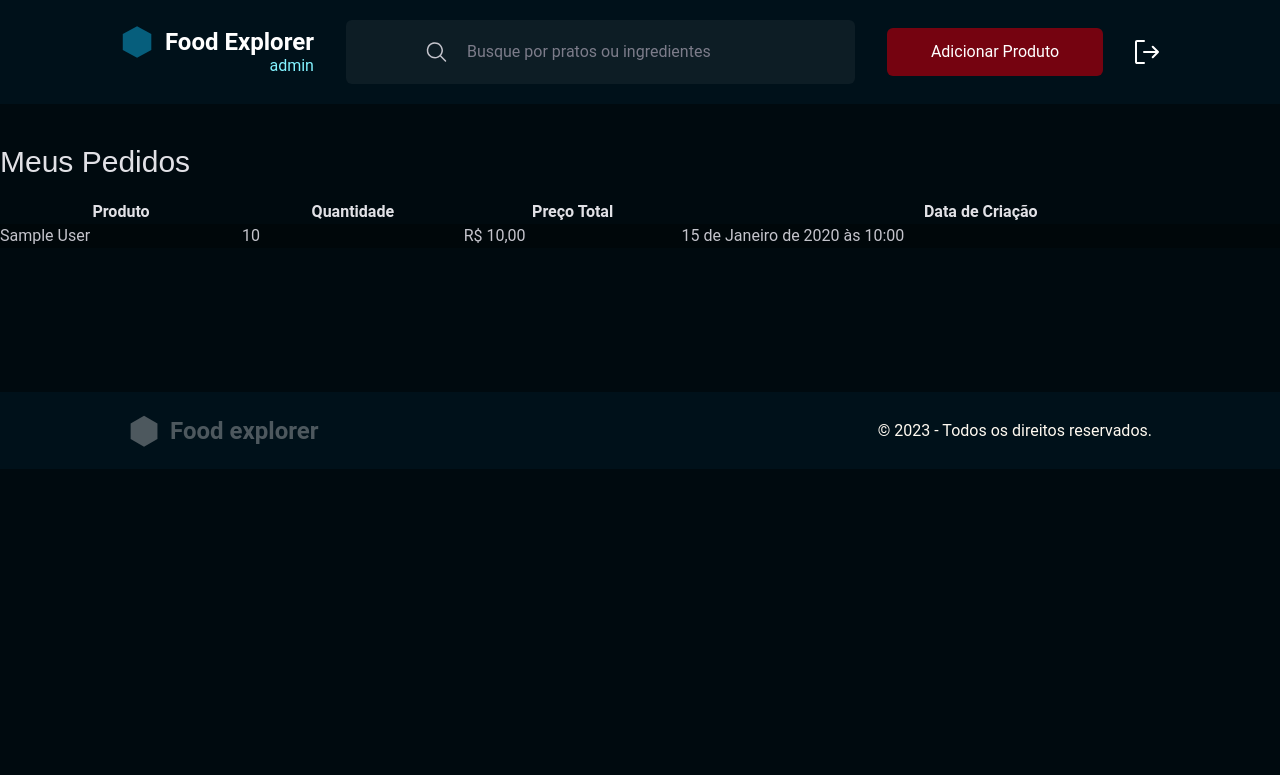
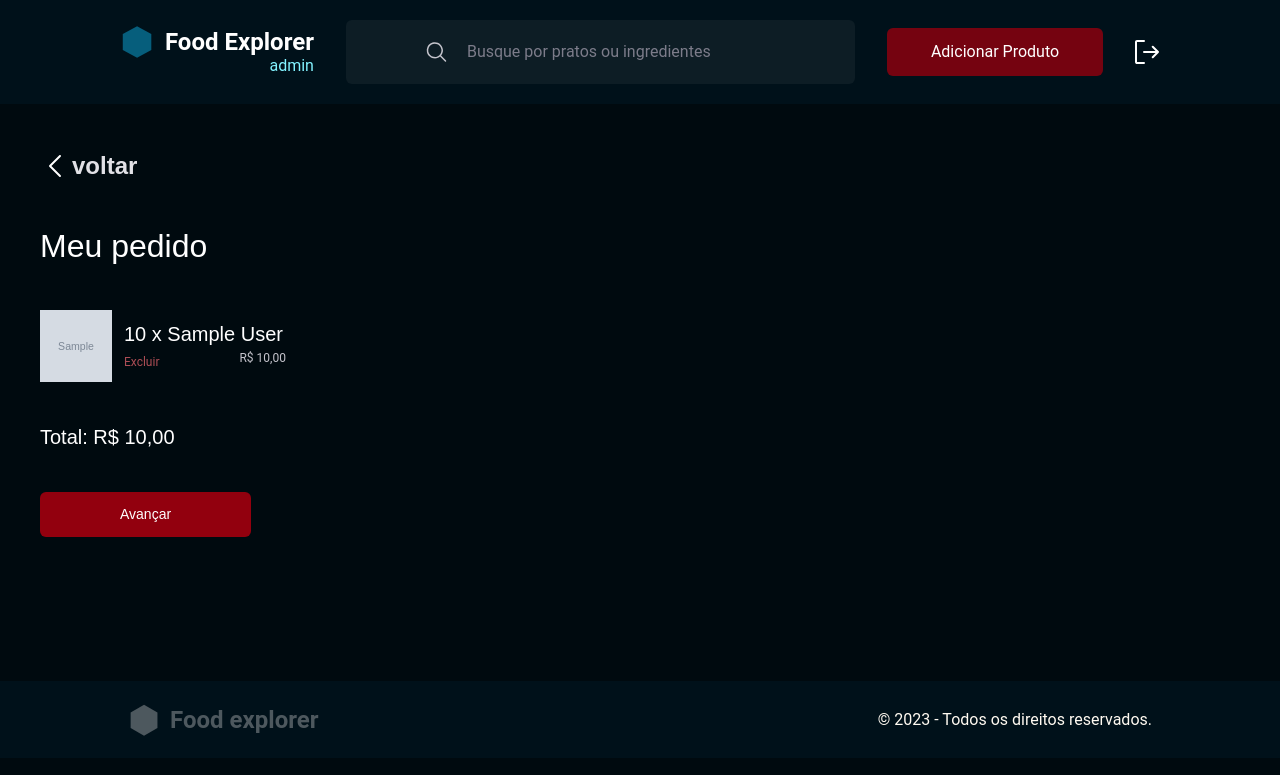
Before and after one commit to diogokimisima/django-project, a Django app: page /accounts/pedidos/ in a window 1280 px wide. Shown: the top 775 px of the page. Run offline with Django 5.2, Linux system fonts and the light colour scheme; a user stored in the database is signed in; tables that the repository leaves empty hold one stand-in row (values such as "Sample post"); grey boxes marked "Sample" are stand-in pictures; some libraries are stand-ins or nearby versions.

Commit message:
created the function of adding to the favorites table

```diff
--- a/accounts/models.py
+++ b/accounts/models.py
@@ -2,14 +2,14 @@ from django.db import models
 from django.contrib.auth.models import User
 
 class Produto(models.Model):
-    nome = models.CharField(max_length=100)
+    nome = models.CharField(max_length=255)
+    preco = models.DecimalField(max_digits=10, decimal_places=2)
+    imagem = models.ImageField(upload_to='produtos/')
     descricao = models.TextField()
-    preco = models.DecimalField(max_digits=10, decimal_places=2)
-    data_criacao = models.DateTimeField(auto_now_add=True)
-    imagem = models.ImageField(upload_to='produtos/', blank=True, null=True)  # Adiciona o campo de imagem
 
-    def __str__(self):
-        return self.nome
+    def is_favorito(self, usuario):
+        return self.favorito_set.filter(usuario=usuario).exists()
+
 class Pedido(models.Model):
     usuario = models.ForeignKey(User, on_delete=models.CASCADE)
     produto = models.ForeignKey(Produto, on_delete=models.CASCADE)
@@ -23,3 +23,10 @@ class Pedido(models.Model):
 
     def __str__(self):
         return f"Pedido de {self.usuario.username} - {self.produto.nome} (Quantidade: {self.quantidade})"
+
+class Favorito(models.Model):
+    usuario = models.ForeignKey(User, on_delete=models.CASCADE)
+    produto = models.ForeignKey(Produto, on_delete=models.CASCADE)
+
+    class Meta:
+        unique_together = ('usuario', 'produto')
--- a/accounts/templates/accounts/pedidos.html
+++ b/accounts/templates/accounts/pedidos.html
@@ -1,4 +1,3 @@
-<!-- pedidos.html -->
 {% load static tailwind_tags %}
 <!DOCTYPE html>
 <html lang="pt-br">
@@ -12,32 +11,37 @@
     <div>
       {% include 'accounts/header.html' %}
 
-      <div class="mt-36">
-        <h2 class="text-light-300 text-3xl font-poppins">Meus Pedidos</h2>
-        <table class="mt-5 w-full">
-          <thead>
-            <tr>
-              <th class="text-light-300">Produto</th>
-              <th class="text-light-300">Quantidade</th>
-              <th class="text-light-300">Preço Total</th>
-              <th class="text-light-300">Data de Criação</th>
-            </tr>
-          </thead>
-          <tbody>
-            {% for pedido in pedidos %}
-              <tr class="bg-dark-200">
-                <td class="text-light-400">{{ pedido.produto.nome }}</td>
-                <td class="text-light-400">{{ pedido.quantidade }}</td>
-                <td class="text-light-400">R$ {{ pedido.preco_total }}</td>
-                <td class="text-light-400">{{ pedido.data_criacao }}</td>
-              </tr>
-            {% empty %}
-              <tr>
-                <td colspan="4" class="text-center text-light-400">Nenhum pedido encontrado.</td>
-              </tr>
-            {% endfor %}
-          </tbody>
-        </table>
+      <div class="flex flex-col items-start mx-auto max-w-[1300px] mt-[150px] px-10 space-y-10">
+        <div class="space-y-4">
+          <a href="{% url 'home' %}" class="flex items-center">
+            <img class="w-8 h-8" src="{% static 'accounts/images/back.svg' %}" alt="back" />
+            <p class="font-bold font-poppins text-light-300 text-2xl">voltar</p>
+          </a>
+        </div>
+        <h1 class="font-poppins text-[32px]">Meu pedido</h1>
+        <div class="flex flex-wrap gap-x-12 gap-y-7">
+          {% for pedido in pedidos %}
+            <div class="flex items-center gap-3">
+              <img class="w-[72px] h-[72px]" src="{{ pedido.produto.imagem.url }}" alt="imagem produto" />
+              <div>
+                <h2 class="font-poppins text-[20px]">{{ pedido.quantidade }} x {{ pedido.produto.nome }}</h2>
+                <div class="flex">
+                  <form method="POST" action="{% url 'delete_pedido' pedido.id %}">
+                    {% csrf_token %}
+                    <button type="submit" class="text-tomato-400 text-[12px]">Excluir</button>
+                  </form>
+                  <span class="text-[12px] text-light-400 ml-20">R$ {{ pedido.preco_total }}</span>
+                </div>
+              </div>
+            </div>
+          {% empty %}
+            <span colspan="4" class="text-center text-light-400">Nenhum pedido encontrado.</span>
+          {% endfor %}
+        </div>
+
+        <p class="font-poppins text-[20px]">Total: R$ {{ total }}</p>
+
+        <button class="font-poppins text-[14px] px-20 py-3 bg-tomato-200 rounded-md">Avançar</button>
       </div>
     </div>
 
--- a/accounts/urls.py
+++ b/accounts/urls.py
@@ -7,9 +7,13 @@ urlpatterns = [
     path('login/', views.login_view, name='login'),
     path('home/', views.home_view, name='home'),
     path('logout/', auth_views.LogoutView.as_view(), name='logout'),
+    path('pedidos/', views.pedidos_view, name='pedidos'),
     path('add-produto/', views.add_produto_view, name='add_produto'),
+    path('favoritos/', views.favoritos_view, name='favoritos_view'),
+
     path('incluir-pedido/<int:produto_id>/', views.incluir_pedido, name='incluir_pedido'),
-    path('pedidos/', views.pedidos_view, name='pedidos'),
+    path('pedidos/delete/<int:id>/', views.delete_pedido, name='delete_pedido'),
     path('update_produto/<int:id>/', views.update_produto, name='update_produto'),
-    path('produto/<int:produto_id>/delete/', views.delete_produto, name='delete_produto')
+    path('produto/<int:produto_id>/delete/', views.delete_produto, name='delete_produto'),
+    path('toggle-favorito/<int:produto_id>/', views.toggle_favorito, name='toggle_favorito'),
 ]
--- a/accounts/views.py
+++ b/accounts/views.py
@@ -1,6 +1,6 @@
 from django.shortcuts import render, redirect,get_object_or_404
 from django.contrib.auth import authenticate, login
-from .models import Produto, Pedido
+from .models import Produto, Pedido, Favorito
 from .forms import RegisterForm, ProdutoForm
 from django.contrib import messages
 from django.contrib.auth.decorators import login_required, user_passes_test
@@ -38,6 +38,12 @@ def login_view(request):
 @login_required(login_url='login')
 def home_view(request):
     produtos = Produto.objects.all()
+    favoritos = Favorito.objects.filter(usuario=request.user).values_list('produto_id', flat=True)
+
+    # Adiciona a flag `is_favorito` a cada produto
+    for produto in produtos:
+        produto.is_favorito = produto.id in favoritos
+
     return render(request, 'accounts/home.html', {'produtos': produtos})
 
 # Verifica se o usuário é admin
@@ -100,4 +106,30 @@ def incluir_pedido(request, produto_id):
 @login_required
 def pedidos_view(request):
     pedidos = Pedido.objects.filter(usuario=request.user)
-    return render(request, 'accounts/pedidos.html', {'pedidos': pedidos})
+    total = sum(pedido.preco_total for pedido in pedidos)
+    return render(request, 'accounts/pedidos.html', {'pedidos': pedidos, 'total': total})
+
+@login_required
+def delete_pedido(request, id):
+    pedido = get_object_or_404(Pedido, id=id, usuario=request.user)
+    if request.method == 'POST':
+        pedido.delete()
+        messages.success(request, 'Pedido excluído com sucesso!')
+        return redirect('pedidos')
+    return redirect('pedidos')
+
+@login_required
+def toggle_favorito(request, produto_id):
+    produto = get_object_or_404(Produto, id=produto_id)
+    favorito, created = Favorito.objects.get_or_create(usuario=request.user, produto=produto)
+
+    if not created:
+        favorito.delete()  # Se já existe, remove dos favoritos
+
+    # Redireciona para a página anterior ou para 'home' caso não tenha referência
+    return redirect(request.META.get('HTTP_REFERER', 'home'))
+
+@login_required
+def favoritos_view(request):
+    favoritos = Favorito.objects.filter(usuario=request.user).select_related('produto')
+    return render(request, 'accounts/favoritos.html', {'favoritos': favoritos})
--- a/theme/static/css/dist/styles.css
+++ b/theme/static/css/dist/styles.css
@@ -960,6 +960,30 @@ select {
   margin-top: 1.25rem;
 }
 
+.ml-20 {
+  margin-left: 5rem;
+}
+
+.mt-\[150px\] {
+  margin-top: 150px;
+}
+
+.ml-10 {
+  margin-left: 2.5rem;
+}
+
+.ml-12 {
+  margin-left: 3rem;
+}
+
+.ml-14 {
+  margin-left: 3.5rem;
+}
+
+.ml-16 {
+  margin-left: 4rem;
+}
+
 .block {
   display: block;
 }
@@ -1028,6 +1052,10 @@ select {
   height: 100vh;
 }
 
+.h-\[72px\] {
+  height: 72px;
+}
+
 .w-1\/2 {
   width: 50%;
 }
@@ -1080,6 +1108,10 @@ select {
   width: 4rem;
 }
 
+.w-\[72px\] {
+  width: 72px;
+}
+
 .max-w-\[1220px\] {
   max-width: 1220px;
 }
@@ -1120,6 +1152,10 @@ select {
   max-width: 1000px;
 }
 
+.max-w-\[1300px\] {
+  max-width: 1300px;
+}
+
 .flex-1 {
   flex: 1 1 0%;
 }
@@ -1214,6 +1250,31 @@ select {
 
 .gap-\[15px\] {
   gap: 15px;
+}
+
+.gap-3 {
+  gap: 0.75rem;
+}
+
+.gap-x-12 {
+  -moz-column-gap: 3rem;
+       column-gap: 3rem;
+}
+
+.gap-y-7 {
+  row-gap: 1.75rem;
+}
+
+.space-y-10 > :not([hidden]) ~ :not([hidden]) {
+  --tw-space-y-reverse: 0;
+  margin-top: calc(2.5rem * calc(1 - var(--tw-space-y-reverse)));
+  margin-bottom: calc(2.5rem * var(--tw-space-y-reverse));
+}
+
+.space-y-4 > :not([hidden]) ~ :not([hidden]) {
+  --tw-space-y-reverse: 0;
+  margin-top: calc(1rem * calc(1 - var(--tw-space-y-reverse)));
+  margin-bottom: calc(1rem * var(--tw-space-y-reverse));
 }
 
 .rounded-lg {
@@ -1301,6 +1362,15 @@ select {
   background-color: rgb(239 68 68 / var(--tw-bg-opacity));
 }
 
+.bg-tomato-200 {
+  --tw-bg-opacity: 1;
+  background-color: rgb(146 0 14 / var(--tw-bg-opacity));
+}
+
+.bg-transparent {
+  background-color: transparent;
+}
+
 .bg-gradient-100 {
   background-image: linear-gradient(to bottom, #091E26 0%, #00131C 100%);
 }
@@ -1315,6 +1385,10 @@ select {
 
 .p-1 {
   padding: 0.25rem;
+}
+
+.p-0 {
+  padding: 0px;
 }
 
 .px-11 {
@@ -1372,6 +1446,11 @@ select {
   padding-bottom: 0.5rem;
 }
 
+.px-10 {
+  padding-left: 2.5rem;
+  padding-right: 2.5rem;
+}
+
 .pb-28 {
   padding-bottom: 7rem;
 }
@@ -1438,6 +1517,10 @@ select {
   line-height: 1.25rem;
 }
 
+.text-\[12px\] {
+  font-size: 12px;
+}
+
 .font-bold {
   font-weight: 700;
 }
@@ -1519,6 +1602,11 @@ select {
 .text-white {
   --tw-text-opacity: 1;
   color: rgb(255 255 255 / var(--tw-text-opacity));
+}
+
+.text-tomato-400 {
+  --tw-text-opacity: 1;
+  color: rgb(171 77 85 / var(--tw-text-opacity));
 }
 
 .filter {
```
Also changed, not shown: accounts/templates/accounts/favoritos.html (added, +39 -0 lines), accounts/templates/accounts/home.html (+46 -28 lines), accounts/migrations/0004_favorito.py (added).
